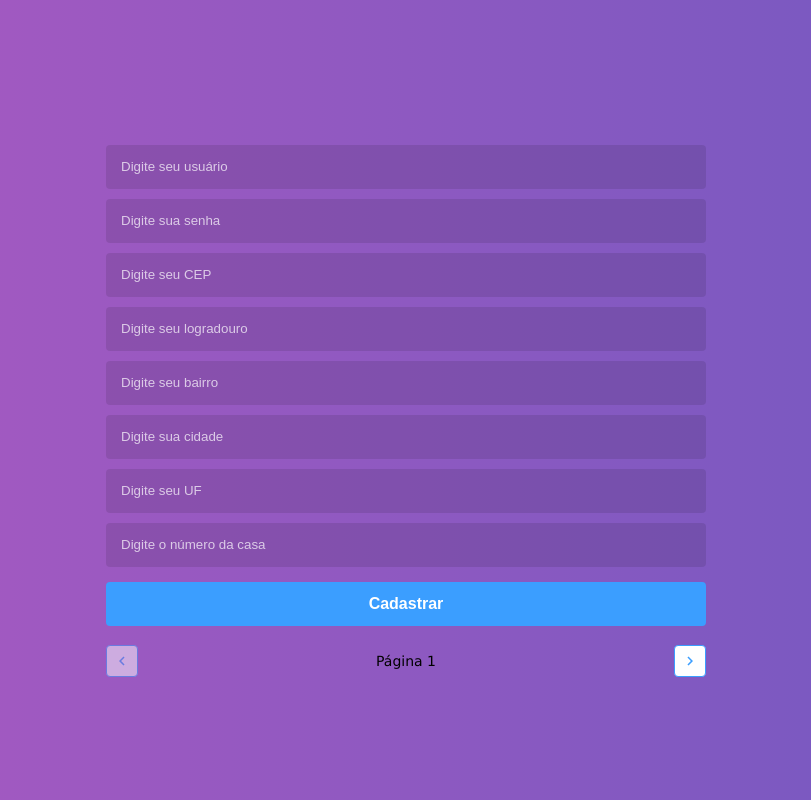
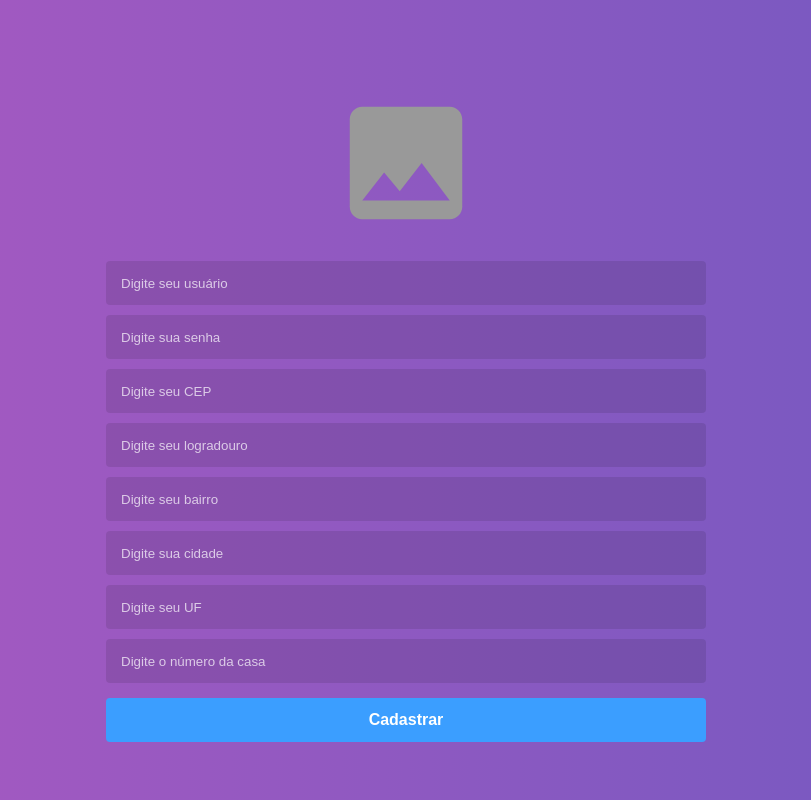
Before and after one commit to vensller/DigitalHouse-Users, a React (Create React App) app in the folder users-frontend/: page / in a window 1280 px wide. Shown: the whole page, without its empty margins (234-1045 px from the left). Built offline with nearby package versions, Linux system fonts and the light colour scheme.

Commit message:
Init photo input

```diff
--- a/users-frontend/src/App.js
+++ b/users-frontend/src/App.js
@@ -1,14 +1,16 @@
 import './App.css';
 import { useState } from 'react';
 
-import Pagination from './components/pagination';
+// import Pagination from './components/pagination';
+import PhotoInput from './components/photoInput';
 
 import { getCepData } from './services/viacep';
 
 function App() {
   const [cep, setCep] = useState('');
   const [logradouro, setLogradouro] = useState('');
-  const [page, setPage] = useState(1);
+  const [photo, setPhoto] = useState();
+  // const [page, setPage] = useState(1);
 
   async function onBlurCep() {
     const data = await getCepData(cep);
@@ -18,7 +20,7 @@ function App() {
   return (
     <div id="background" className="background">
       <form id="formSignup">
-
+        <PhotoInput photo={photo} onPhotoChange={(newPhoto) => setPhoto(newPhoto)}/>
         <span id="userErrorSignup" className="error">Usuário incorreto</span>
         <input id="userSignup" type="text" placeholder="Digite seu usuário"/>
         <span id="passwordErrorSignup" className="error">Senha incorreta</span>
@@ -45,10 +47,10 @@ function App() {
         <input id="numero" type="text" placeholder="Digite o número da casa"/>
 
         <button id="signupBtn" type="submit">Cadastrar</button>
-        <Pagination
+        {/* <Pagination
           page={page}
           onPageChange={(newPage) => setPage(newPage)}
-        />
+        /> */}
       </form>
 
     </div>
--- /dev/null
+++ b/users-frontend/src/components/photoInput/index.js
@@ -0,0 +1,17 @@
+import './styles.css';
+import { MdImage } from 'react-icons/md';
+
+export default function PhotoInput() {
+    return (
+        <div className="photoinput">
+            <label htmlFor="image">
+                <MdImage size={150} color="#999" />
+                <input
+                    type="file"
+                    id="image"
+                    accept="image/*"
+                />
+            </label>
+        </div>
+    )
+}
--- /dev/null
+++ b/users-frontend/src/components/photoInput/styles.css
@@ -0,0 +1,16 @@
+.photoinput {
+    align-self: center;
+    margin-bottom: 20px;
+}
+
+.photoinput > label {
+    cursor: pointer;
+}
+
+.photoinput > label:hover {
+    opacity: 0.7;
+}
+
+.photoinput > label > input {
+    display: none;
+}
```
